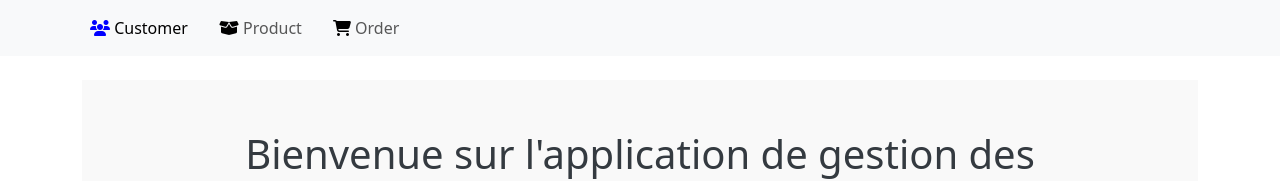
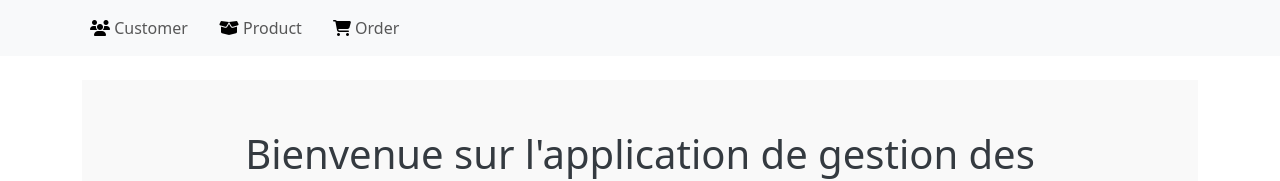
Before and after one commit to Ehya-Ag/gestion-commandes-frontend, a Vue app: page / in a window 1280 px wide. Shown: the top 181 px of the page. Built offline with nearby package versions, Linux system fonts and the light colour scheme.

Commit message:
correction sur navbar

```diff
--- a/src/App.vue
+++ b/src/App.vue
@@ -57,7 +57,7 @@
 
 <script setup>
 import { ref } from 'vue';
-const activeRoute = ref('customer');
+const activeRoute = ref('');
 const setActiveRoute = (route) => {
 activeRoute.value = route;
 };
```
